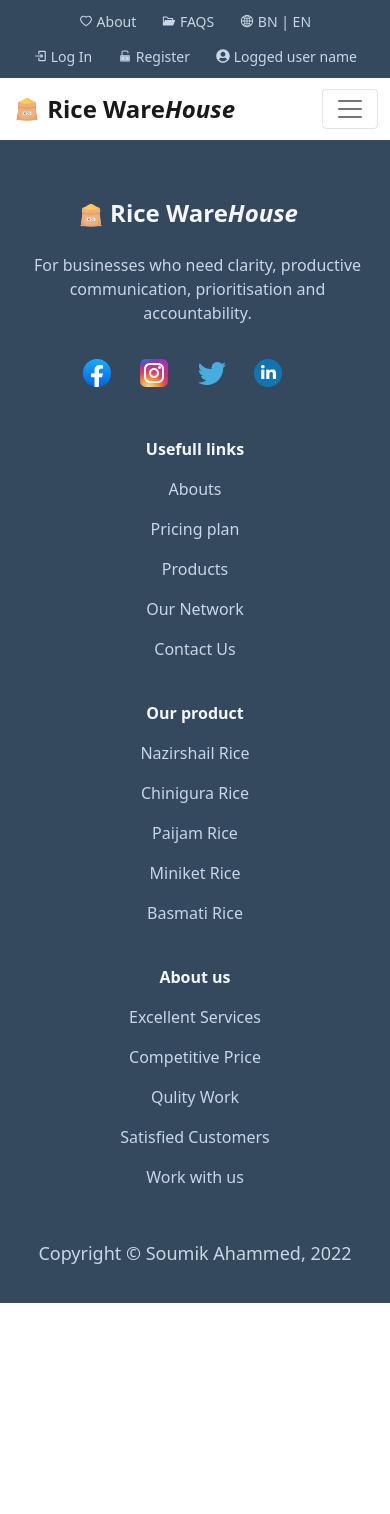
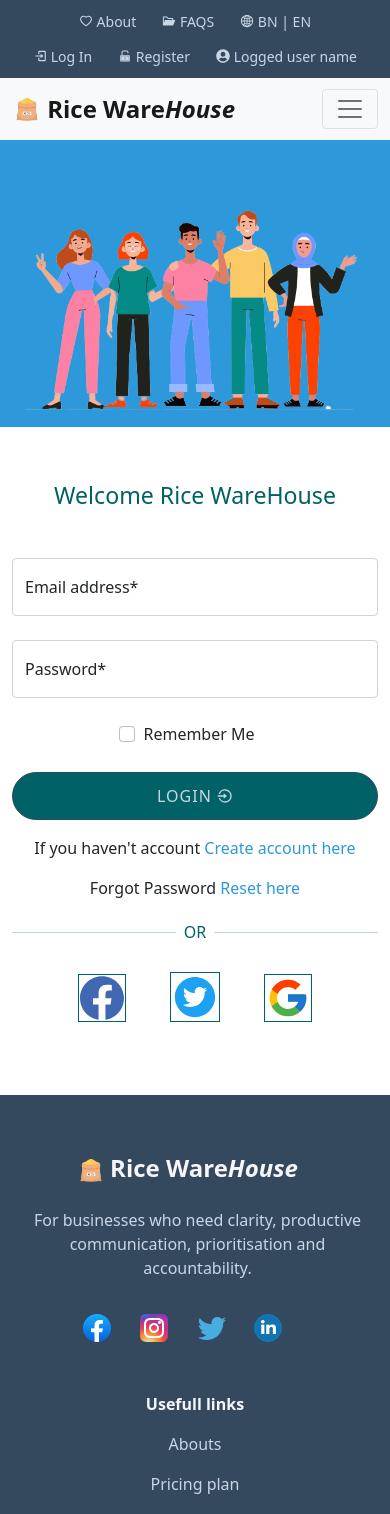
Before and after one commit to soumik9/rice-warehouse-client, a React (Create React App) app: page /login in a window 390 px wide. Shown: the top 1514 px of the page. Before the commit the page ends 1303 px from the top, so only its background shows below. Built offline with nearby package versions, Linux system fonts and the light colour scheme.

Commit message:
login page complete with responsive

```diff
--- a/package.json
+++ b/package.json
@@ -10,6 +10,7 @@
     "react": "^18.1.0",
     "react-bootstrap": "^2.3.1",
     "react-dom": "^18.1.0",
+    "react-hook-form": "^7.30.0",
     "react-icons": "^4.3.1",
     "react-router-dom": "^6.3.0",
     "react-scripts": "5.0.1",
--- a/src/App.js
+++ b/src/App.js
@@ -1,5 +1,8 @@
 import { Route, Routes } from 'react-router-dom';
 import './App.css';
+import Login from './pages/Auth/Login/Login';
+import Register from './pages/Auth/Register/Register';
+import Reset from './pages/Auth/Reset/Reset';
 import Home from './pages/Home/Home';
 import Footer from './pages/Shared/Footer/Footer';
 import Header from './pages/Shared/Header/Header';
@@ -14,6 +17,9 @@ function App() {
 
       <Routes>
         <Route path='/' element={<Home></Home>}></Route>
+        <Route path='/login' element={<Login></Login>}></Route>
+        <Route path='/register' element={<Register></Register>}></Route>
+        <Route path='/reset-password' element={<Reset></Reset>}></Route>
       </Routes>
 
       <Footer></Footer>
--- a/src/index.css
+++ b/src/index.css
@@ -20,12 +20,17 @@ a{
   padding: 100px 0;
 }
 
+.danger-text{
+  color: #833471;
+}
+
 :root {
 
   --bg-color-asphalt: #34495e;
   --bg-color-boyzone: #2d98da;
 
   --hover-color: #00a8ff;
+  --hover-tarkish: #006266;
 
   --black-font: #2f3542;
   --white-font: #f5f6fa;
--- /dev/null
+++ b/src/pages/Auth/Login/Login.jsx
@@ -0,0 +1,94 @@
+import React from 'react';
+import { Col, Container, FloatingLabel, Form, Row } from 'react-bootstrap';
+import '../auth.scss'
+import { useForm } from 'react-hook-form';
+import authBanner from '../../../assets/images/auth-banner.png'
+import { RiLoginCircleLine } from 'react-icons/ri'
+import { Link } from 'react-router-dom';
+import SocialLogin from '../SocialLogin/SocialLogin';
+
+
+const Login = () => {
+
+    const {
+        register,
+        handleSubmit,
+        formState: { errors },
+    } = useForm();
+    const onSubmit = (data) => console.log(data);
+
+    return (
+        <section className='form login'>
+            <Container>
+                <div className="form__container">
+                    <Row className='justify-content-between align-items-center'>
+
+                        <Col md={6} className='mb-5 mb-md-0'>
+                            <div>
+                                <img className='img-fluid' src={authBanner} alt="" />
+                            </div>
+                        </Col>
+
+                        <Col md={5}>
+                            <div className="main__form">
+
+                                <div className="main__form-header text-center mb-5">
+                                    <h3>Welcome Rice WareHouse</h3>
+                                </div>
+
+                                <form onSubmit={handleSubmit(onSubmit)}>
+
+                                    <div className="mb-4">
+                                        <FloatingLabel controlId="eamil" label="Email address*"  >
+                                            <Form.Control type="email" {...register('email', { required: true })} placeholder="name@example.com" />
+                                        </FloatingLabel>
+                                        {errors.email && <p className='danger-text'>Email filed is required.</p>}
+                                    </div>
+
+                                    <div className="mb-4">
+                                        <FloatingLabel controlId="password" label="Password*">
+                                            <Form.Control type="password" {...register('password', { required: true })} placeholder="Password" />
+                                        </FloatingLabel>
+                                        {errors.password && <p className='danger-text'>Password field is required.</p>}
+                                    </div>
+
+                                    <div className='mb-4 text-center'>
+                                        <Form.Check
+                                            inline
+                                            label="Remember Me"
+                                            name="remember"
+                                            type='checkbox'
+                                            id=''
+                                        />
+                                    </div>
+
+                                    <button type='submit' className='btn'>
+                                        Login <RiLoginCircleLine className='form__btn-icon' /></button>
+
+                                </form>
+
+                                <div className="form__detail mt-3 d-flex justify-content-center">
+                                    <div>
+                                        <p>If you haven't account <Link to="/register">Create account here</Link></p>
+                                        <p className='text-center'>Forgot Password <Link to="/reset">Reset here</Link></p>
+                                    </div>
+                                </div>
+
+                                <div className="form__or d-flex">
+                                    <div className='w-100 form__or-hr'><hr /></div>
+                                    <div className='mx-2 mt-1 or'>OR</div>
+                                    <div className='w-100 form__or-hr'><hr /></div>
+                                </div>
+
+                                {/* social login */}
+                                <SocialLogin></SocialLogin>
+                            </div>
+                        </Col>
+                    </Row>
+                </div>
+            </Container>
+        </section>
+    );
+};
+
+export default Login;
--- /dev/null
+++ b/src/pages/Auth/Register/Register.jsx
@@ -0,0 +1,11 @@
+import React from 'react';
+
+const Register = () => {
+    return (
+        <div>
+
+        </div>
+    );
+};
+
+export default Register;
--- /dev/null
+++ b/src/pages/Auth/Reset/Reset.jsx
@@ -0,0 +1,11 @@
+import React from 'react';
+
+const Reset = () => {
+    return (
+        <div>
+
+        </div>
+    );
+};
+
+export default Reset;
--- /dev/null
+++ b/src/pages/Auth/SocialLogin/SocialLogin.jsx
@@ -0,0 +1,29 @@
+import React from 'react';
+import {SiFacebook} from 'react-icons/si'
+import {AiFillTwitterCircle} from 'react-icons/ai'
+import {FcGoogle} from 'react-icons/fc'
+import './sociallogin.scss'
+
+const SocialLogin = () => {
+    return (
+        <div className="form__socials mt-4 d-flex justify-content-center">
+            <div className='mx-3'>
+                <button>
+                    <SiFacebook className='form__socials-icon facebook__icon' />
+                </button>
+            </div>
+            <div className='mx-3'>
+                <button>
+                    <AiFillTwitterCircle className='form__socials-icon twitter__icon' />
+                </button>
+            </div>
+            <div className='mx-3'>
+                <button>
+                    <FcGoogle className='form__socials-icon google__icon' />
+                </button>
+            </div>
+        </div>
+    );
+};
+
+export default SocialLogin;
--- /dev/null
+++ b/src/pages/Auth/SocialLogin/sociallogin.scss
@@ -0,0 +1,31 @@
+.form__socials {
+
+    button {
+        outline: none;
+        border: none;
+        background-color: white;
+
+        .form__socials-icon {
+            font-size: 48px;
+            padding: 1px;
+            border: 1px solid var(--hover-tarkish);
+
+            &:hover {
+                border: 2px solid var(--hover-tarkish);
+                border-radius: 5px;
+                transition: 0.5s ease-in-out;
+            }
+        }
+
+        .facebook__icon{
+            color: #4267B2;
+        }
+
+        .twitter__icon{
+            position: relative;
+            top: -2px;
+            font-size: 50px;
+            color: #1DA1F2;
+        }
+    }
+}
--- /dev/null
+++ b/src/pages/Auth/auth.scss
@@ -0,0 +1,100 @@
+.form{
+    background: linear-gradient(90deg, rgba(45,152,218,1) 50%, #fff 50%);
+
+    .form__container{
+        padding: 120px 0 150px;
+
+        .main__form{
+
+            .main__form-header {
+
+                h3{
+                    color: var(--hover-tarkish);
+                }
+            }
+
+            form{
+                p{
+                    margin: 0;
+                }
+
+                .form-check-input:checked {
+                    background-color: var(--hover-tarkish);
+                    border-color: var(--hover-tarkish);
+                }
+
+                button{
+                    width: 100%;
+                    padding-top: 0.7rem;
+                    padding-bottom: 0.7rem;
+                    letter-spacing: 1px;
+                    color: var(--gray-font);
+                    text-transform: uppercase;
+                    border-radius: 25px;
+                    border: 1px solid var(--bg-color-asphalt);
+                    background-color: var(--hover-tarkish);
+
+                    &:hover{
+                        color: var(--black-font);
+                        background-color: transparent;
+                        transition: all .3s ease-in-out;
+                    }
+
+                    .form__btn-icon{
+                        position: relative;
+                        top: -2px;
+                    }
+                }
+            }
+
+            .form__detail{
+
+                a{
+                    color: var(--bg-color-boyzone);
+
+                    &:hover{
+                        color: var(--hover-color);
+                    }
+                }
+            }
+
+            .form__or{
+
+                hr, .or{
+                    color: var(--hover-tarkish);
+                }
+            }
+        }
+    }
+}
+
+
+
+@media screen and (max-width: 992px) and (min-width: 578px){
+    .form{
+
+        .form__container{
+
+            .main__form-header {
+
+                h3{
+                    font-size: 20px;
+                }
+            }
+
+            .form__detail{
+                font-size: 12px;
+            }
+        }
+    }
+}
+
+@media only screen and (max-width: 576px) {
+    .form{
+        background: linear-gradient(0deg, #FFF 70%, rgba(45,152,218,1) 30%);
+
+        .form__container{
+            padding: 50px 0 70px;
+        }
+    }
+}
--- a/src/pages/Shared/Header/Header.jsx
+++ b/src/pages/Shared/Header/Header.jsx
@@ -6,7 +6,7 @@ import { Link } from 'react-router-dom'
 
 const Header = () => {
     return (
-        <Navbar expand="lg">
+        <Navbar expand="lg"  bg="light">
             <Container>
                 <Navbar.Brand as={Link} to="/">
                     <img alt="" src={logo} width="30" height="33" className="d-inline-block align-top" />{' '}
--- a/src/pages/Shared/HeaderTop/HeaderTop.jsx
+++ b/src/pages/Shared/HeaderTop/HeaderTop.jsx
@@ -4,6 +4,7 @@ import { BiLogIn } from 'react-icons/bi'
 import { FaUserCircle } from 'react-icons/fa'
 import { Col, Container, Row } from 'react-bootstrap'
 import './headertop.scss'
+import { Link } from 'react-router-dom';
 
 const HeaderTop = () => {
     return (
@@ -27,7 +28,7 @@ const HeaderTop = () => {
                         <Col lg={5} md={6} sm={12}>
                             <ul className="breadcrumb__items d-flex justify-content-md-end justify-content-center mt-2 mt-md-0 align-items-center">
                                 <li className='breadcrumb__item me-3'>
-                                    <a href="#home"><BiLogIn className='nav__top-icon' /> Log In</a>
+                                    <Link to="/login"><BiLogIn className='nav__top-icon' /> Log In</Link>
                                 </li>
                                 <li className='breadcrumb__item me-3'>
                                     <a href="#home"><AiTwotoneUnlock className='nav__top-icon' /> Register</a>
```
Also changed, not shown: src/assets/images/auth-banner.png (added), 1 other file (tests, documents, lock files or other folders).
